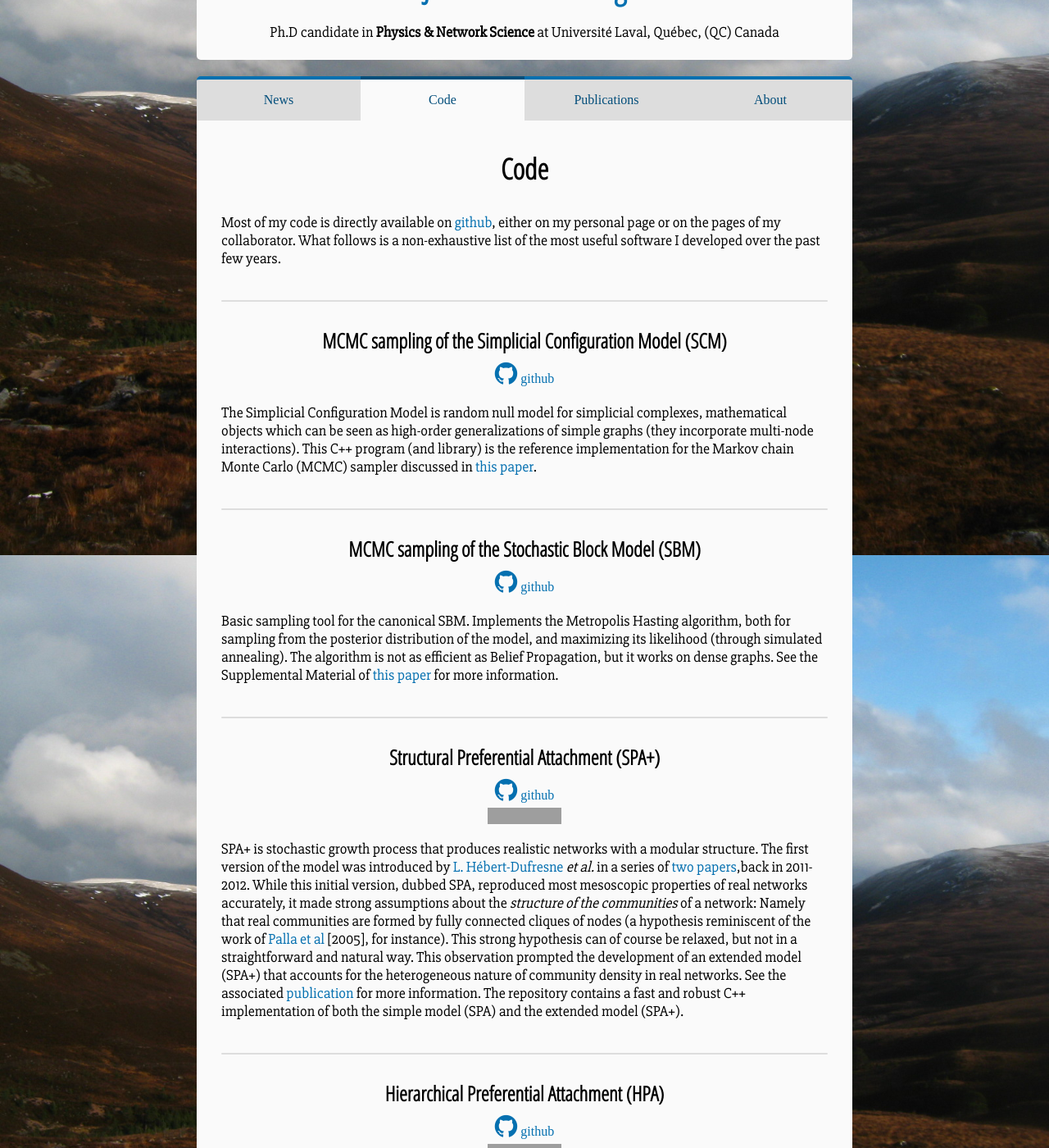
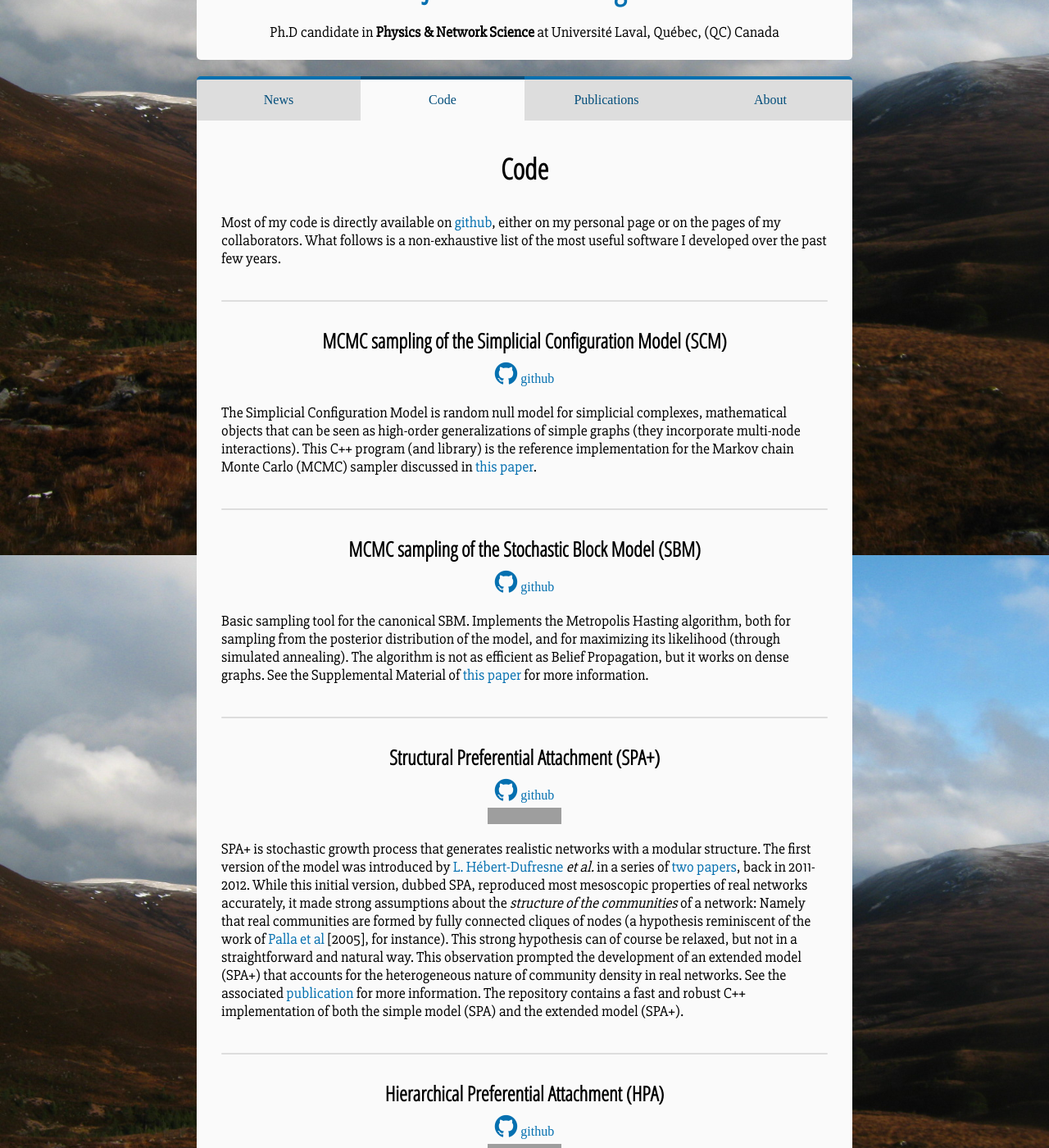
Before and after one commit to jg-you/jg-you.github.io, a Jekyll site: the page built from code.md, in a window 1280 px wide and 1400 px high, scrolled down 283 px. Shown: the whole window at 82% size. Built offline with Jekyll 4.4.1, drawn with Linux system fonts in a browser that asks for light colours; comment, search, counter and statistics services are not loaded; some of the changed text lies outside the part shown; grey boxes are pictures that could not be loaded.

Commit message:
Various typos

```diff
--- a/code.md
+++ b/code.md
@@ -3,7 +3,7 @@ layout: page
 title: Code
 ---
 
-Most of my code is directly available on [github](https://github.com/jg-you/), either on my personal page or on the pages of my collaborator.
+Most of my code is directly available on [github](https://github.com/jg-you/), either on my personal page or on the pages of my collaborators.
 What follows is a non-exhaustive list of the most useful software I developed over the past few years.
 
 <div class="end-of-post"></div>
@@ -15,7 +15,7 @@ What follows is a non-exhaustive list of the most useful software I developed ov
 aria-hidden="true"></i> github</a><br/>
 </div>
 
-The Simplicial Configuration Model is random null model for simplicial complexes, mathematical objects which can be seen as
+The Simplicial Configuration Model is random null model for simplicial complexes, mathematical objects that can be seen as
 high-order generalizations of simple graphs (they incorporate multi-node interactions). This C++ program (and
 library) is the reference implementation for the Markov chain Monte Carlo (MCMC) sampler discussed in [this
 paper](https://arxiv.org/abs/1705.10298).
@@ -31,7 +31,7 @@ aria-hidden="true"></i> github</a><br/>
 </div>
 
 Basic sampling tool for the canonical SBM. Implements the Metropolis Hasting algorithm, both for sampling from the
-posterior distribution of the model, and maximizing its likelihood (through simulated annealing).
+posterior distribution of the model, and for maximizing its likelihood (through simulated annealing).
 The algorithm is not as efficient as Belief Propagation, but it works on dense graphs.
 See the Supplemental Material of [this paper](https://arxiv.org/abs/1701.00062) for more information.
 
@@ -45,8 +45,8 @@ See the Supplemental Material of [this paper](https://arxiv.org/abs/1701.00062)
 </div>
 
 
-SPA+ is stochastic growth process that produces realistic networks with a modular structure.
-The first version of the model was introduced by [L. Hébert-Dufresne](http://laurenthebertdufresne.github.io/) _et al._ in a series of [two](http://arxiv.org/abs/1105.5980) [papers](http://arxiv.org/abs/1109.0034),back in 2011-2012.
+SPA+ is stochastic growth process that generates realistic networks with a modular structure.
+The first version of the model was introduced by [L. Hébert-Dufresne](http://laurenthebertdufresne.github.io/) _et al._ in a series of [two](http://arxiv.org/abs/1105.5980) [papers](http://arxiv.org/abs/1109.0034), back in 2011-2012.
 While this initial version, dubbed SPA, reproduced most mesoscopic properties of real networks accurately, it made strong assumptions about the _structure of the communities_ of a network: Namely that real communities are formed by fully connected cliques of nodes (a hypothesis reminiscent of the work of [Palla et al](http://arxiv.org/abs/physics.soc-ph/0506133) [2005], for instance).
 This strong hypothesis can of course be relaxed, but not in a straightforward and natural way.
 This observation prompted the development of an extended model (SPA+) that accounts for the heterogeneous nature of community density in real networks.
```
Also changed, not shown: other parts of code.md (+8 -8 lines), _posts/2017-06-19-detectability-of-the-sbm-in-pr.md (+1 -1 lines), about.md (+2 -2 lines).
